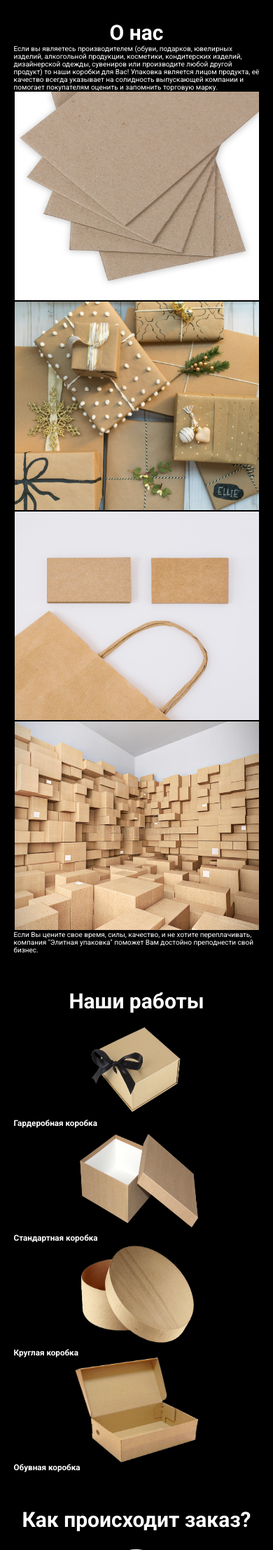
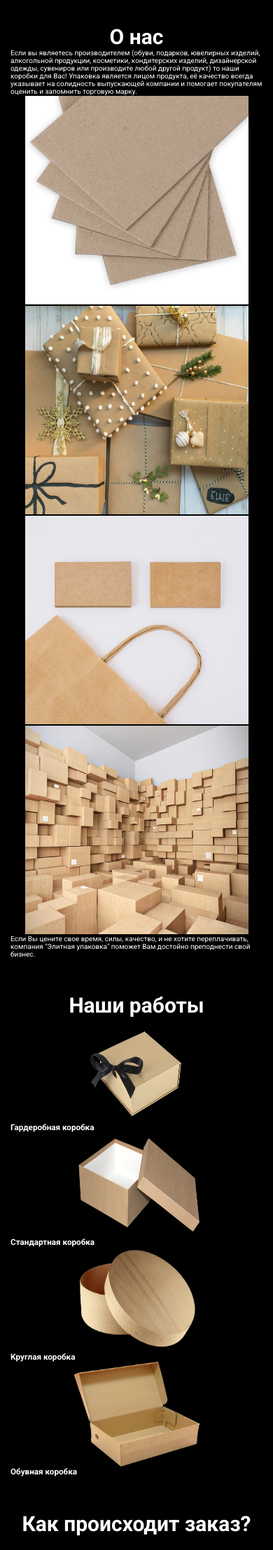
Before and after one commit to leruniaaaa/leruniaaaa.github.io, a PHP site: page / in a window 390 px wide; the page is wider, and only the part inside the window is pictured. Shown: the part 426-2641 px from the top of that part at 70% size. Run offline with PHP 8.4, Linux system fonts and the light colour scheme.

Commit message:
тестирую сайт
тестирую сайт

```diff
--- a/box/css/style.css
+++ b/box/css/style.css
@@ -252,11 +252,13 @@
 	.container{
 		max-width: none;
 		width: 960px;
+		margin: 0 auto;
 	}
 }
 @media (max-width: 992px) {
 	.container{
 		width: 720px;
+		margin: 0 auto;
 	}
 	.intro__img{
 		width: 400px;
@@ -299,6 +301,7 @@
 	}
 	.container{
 		width: 540px;
+		margin: 0 auto;
 	}
 	.container.about__inner{
 		width: 540px;
@@ -354,6 +357,10 @@
 		height: auto;
 		display: inline-block;
 	}
+	.work__content{
+		width: 100%;
+		display: inline-block;
+	}
 	.work__img{
 		width: 50%;
 		margin: 0 auto;
@@ -390,7 +397,8 @@
 		width: 100%;
 	}
 	.container{
-		width: 90%;
+		width: 100%;
+		padding: 0 15px;
 	}
 	.container.about__inner{
 		width: 90%;
@@ -410,6 +418,7 @@
 	.work__item{
 		width: 100%;
 	}
+
 	.contact__map{
 		display: none;
 	}
```
